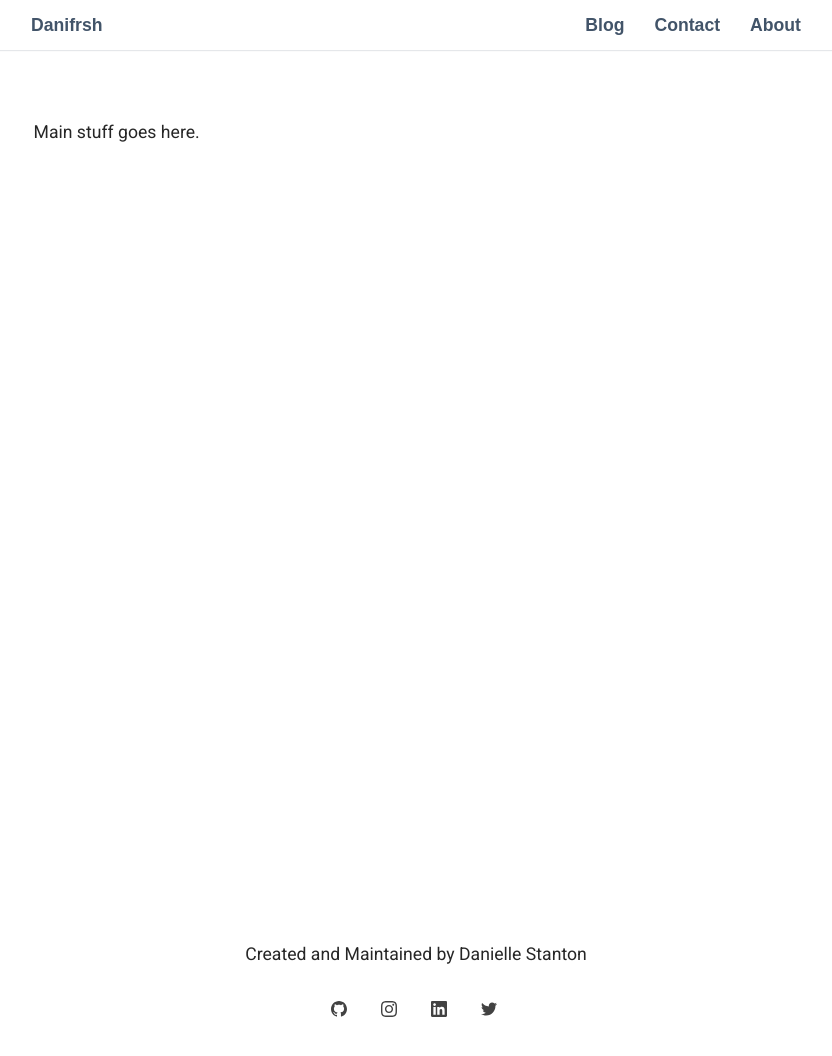
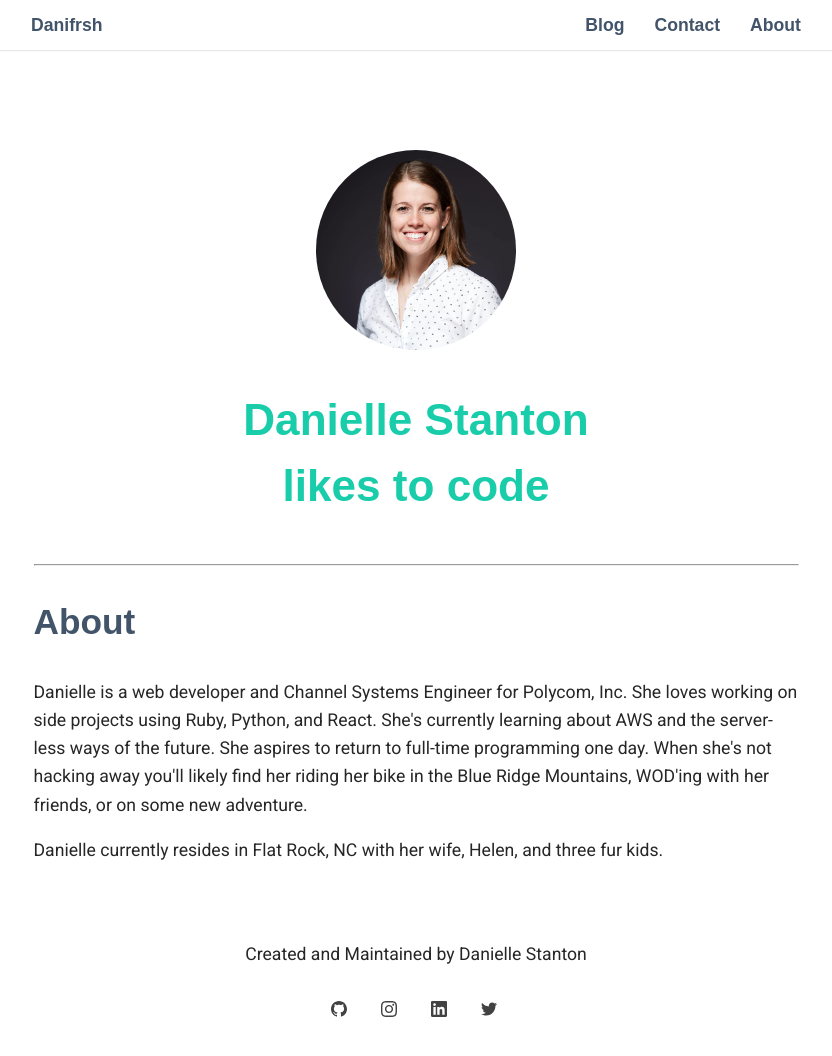
Before and after one commit to destanton/dfresh-site, a Jekyll site: the page built from index.md, in a window 1280 px wide and 1079 px high. Shown: the top 1056 px of the window, without its empty margins (224-1056 px from the left). Built offline with Jekyll 4.4.1, drawn with Linux system fonts in a browser that asks for light colours.

Commit message:
add profile photo and restructure index page

```diff
--- a/index.md
+++ b/index.md
@@ -1,8 +1,23 @@
 ---
-# Feel free to add content and custom Front Matter to this file.
-# To modify the layout, see https://jekyllrb.com/docs/themes/#overriding-theme-defaults
-
 layout: default
 ---
+<div class="image-content">
+  <div class="image-cropper">
+    <img src="/assets/img/danielle.jpg" alt="">
+  </div>
+</div>
+<div class="text-content">
+  <h1 class="h1-first">Danielle Stanton</h1>
+</div>
+<div class="text-content">
+  <h1 class="h1-second">likes to code</h1>
+</div>
 
-Main stuff goes here.
+--------------------------------------------
+
+<h2>About</h2>
+
+<p>Danielle is a web developer and Channel Systems Engineer for Polycom, Inc.
+  She loves working on side projects using Ruby, Python, and React. She's currently learning
+  about AWS and the server-less ways of the future. She aspires to return to full-time programming one day. When she's not hacking away you'll likely find her riding her bike in the Blue Ridge Mountains, WOD'ing with her friends, or on some new adventure.</p>
+<p>Danielle currently resides in Flat Rock, NC with her wife, Helen, and three fur kids.</p>
```
Also changed, not shown: assets/img/danielle.jpg (added).
